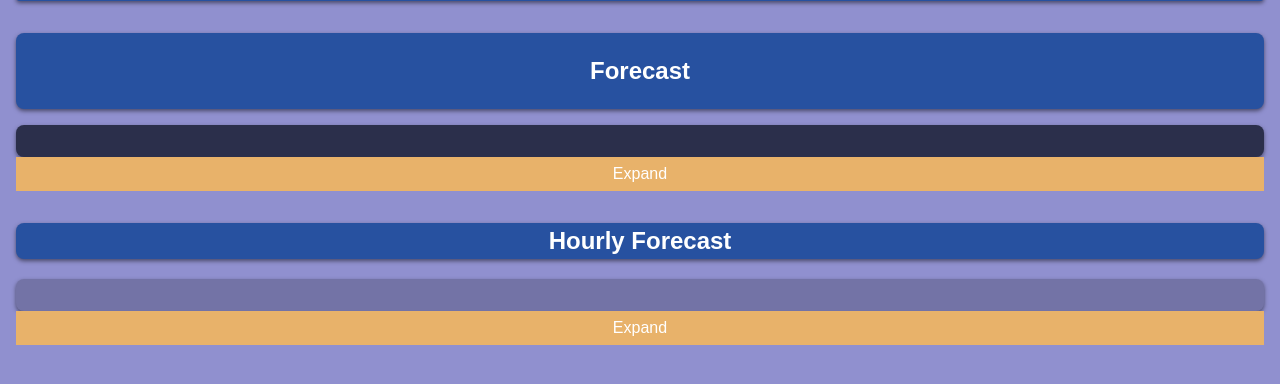
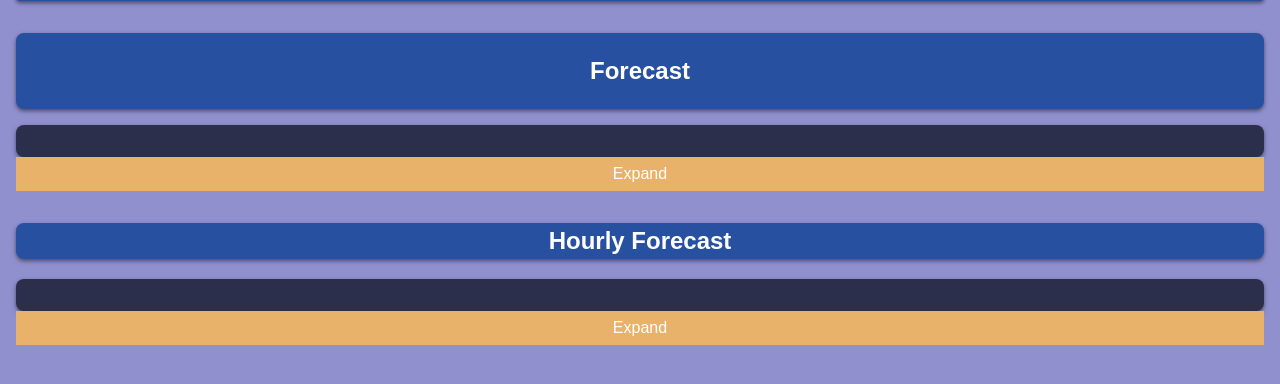
Before and after one commit to ironhymen/weatherapp, a Flask app: template templates/weather.html in a window 1280 px wide. Shown: the part 291-675 px from the top of the page. Run offline with Flask 2, Linux system fonts and the light colour scheme; the template is opened without the code that fills it, so the values that code supplies are empty; some web fonts are replaced.

Commit message:
css fix
css fix

```diff
--- a/static/style.css
+++ b/static/style.css
@@ -315,7 +315,7 @@ h1, h2, h3, h4, h5, h6 {
   place-items: center;
   grid-template-columns: repeat(auto-fit, minmax(200px, 1fr));
   box-shadow: 0 2px 4px rgba(0, 0, 0, 0.5);
-  background-color: rgba(0, 0, 0, 0.2);
+  background-color: var(--dark-primary-color);
   padding: 1rem;
   border-radius: 0.5rem;
 }
```
